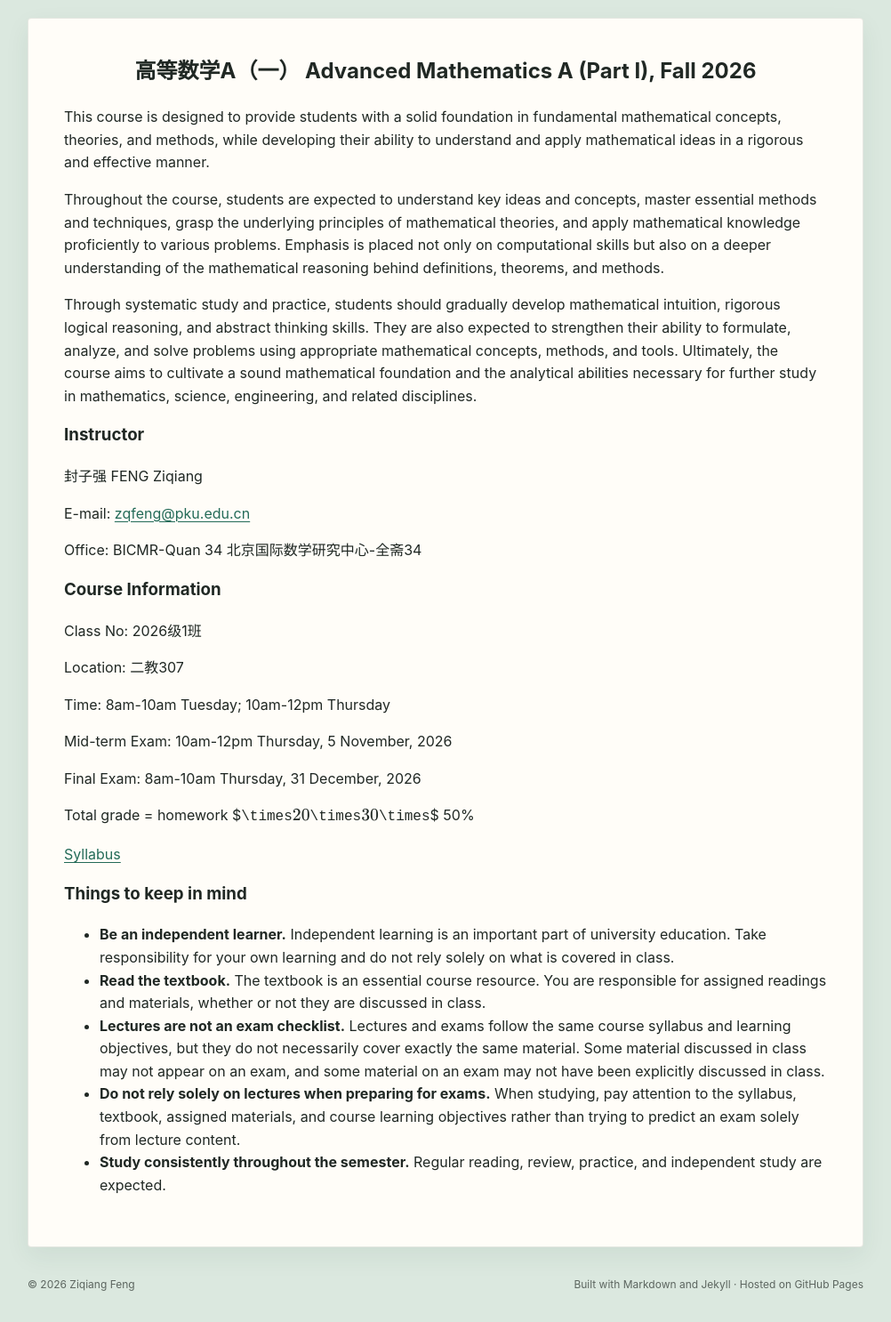
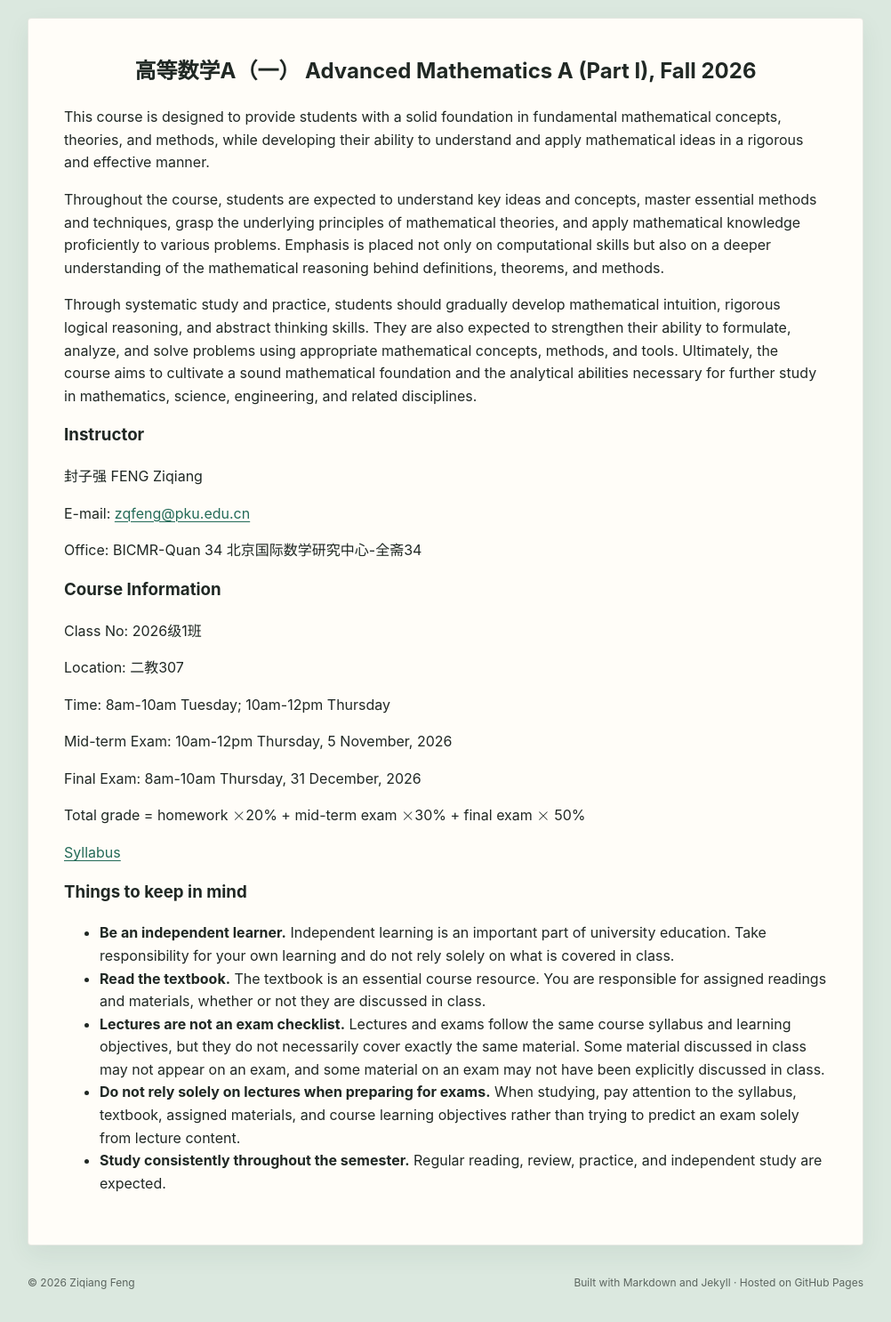
Before and after one commit to ziqiangfeng95/ziqiangfeng95.github.io, a Jekyll site: the page built from teaching/advmath/index.md, in a window 1280 px wide. Shown: the whole page at 89% size, without its empty margins (139-1141 px from the left). Built offline with Jekyll 4.4.1, drawn with Linux system fonts in a browser that asks for light colours.

```diff
--- a/teaching/advmath/index.md
+++ b/teaching/advmath/index.md
@@ -49,7 +49,7 @@ Mid-term Exam: 10am-12pm Thursday, 5 November, 2026
 
 Final Exam: 8am-10am Thursday, 31 December, 2026
 
-Total grade = homework $`\times`$20% + mid-term exam $`\times`$30% + final exam $`\times`$ 50%
+Total grade = homework $\times$20% + mid-term exam $\times$30% + final exam $\times$ 50%
 
 <a href="{{ '/assets/pdfs/advmath/Syllabus.pdf' | relative_url }}"
    target="_blank"
```
